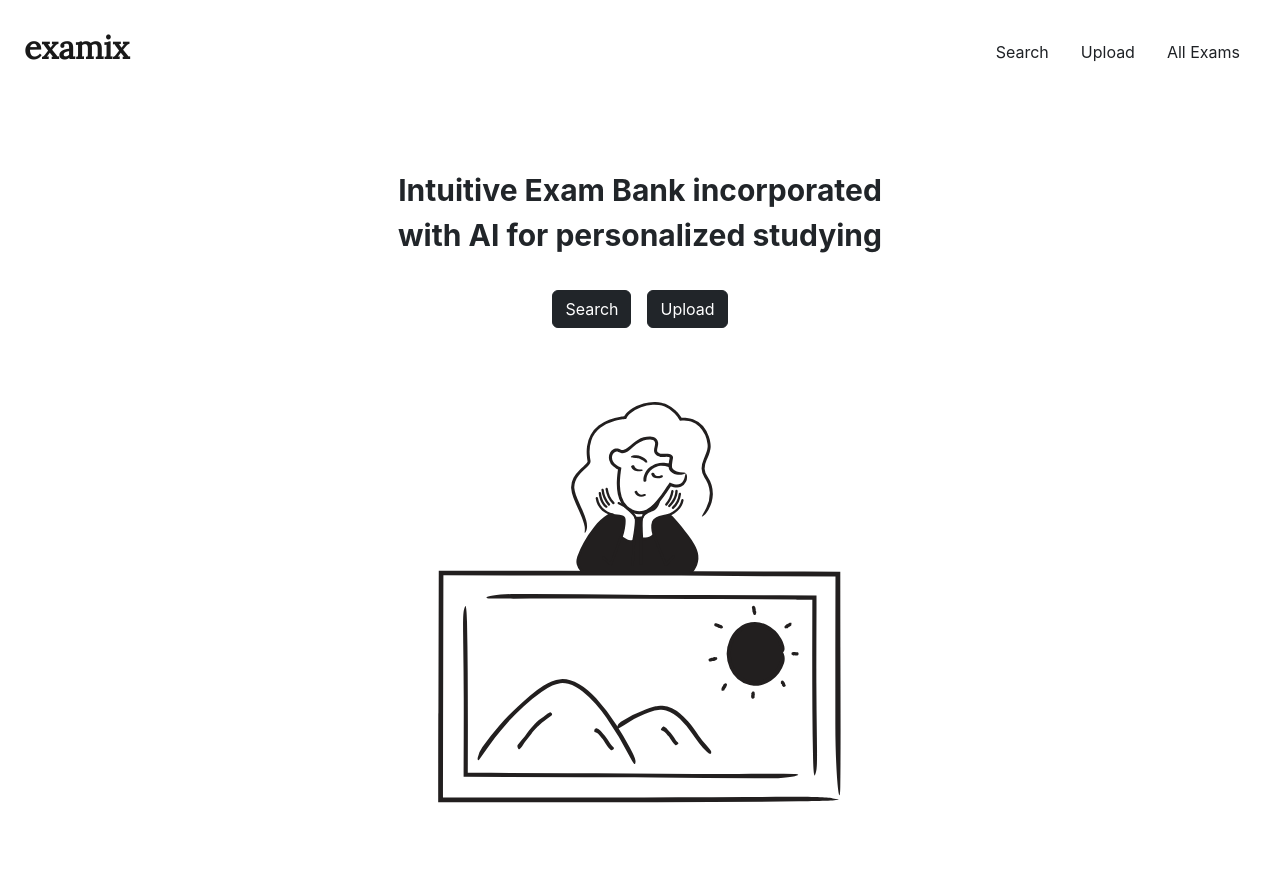
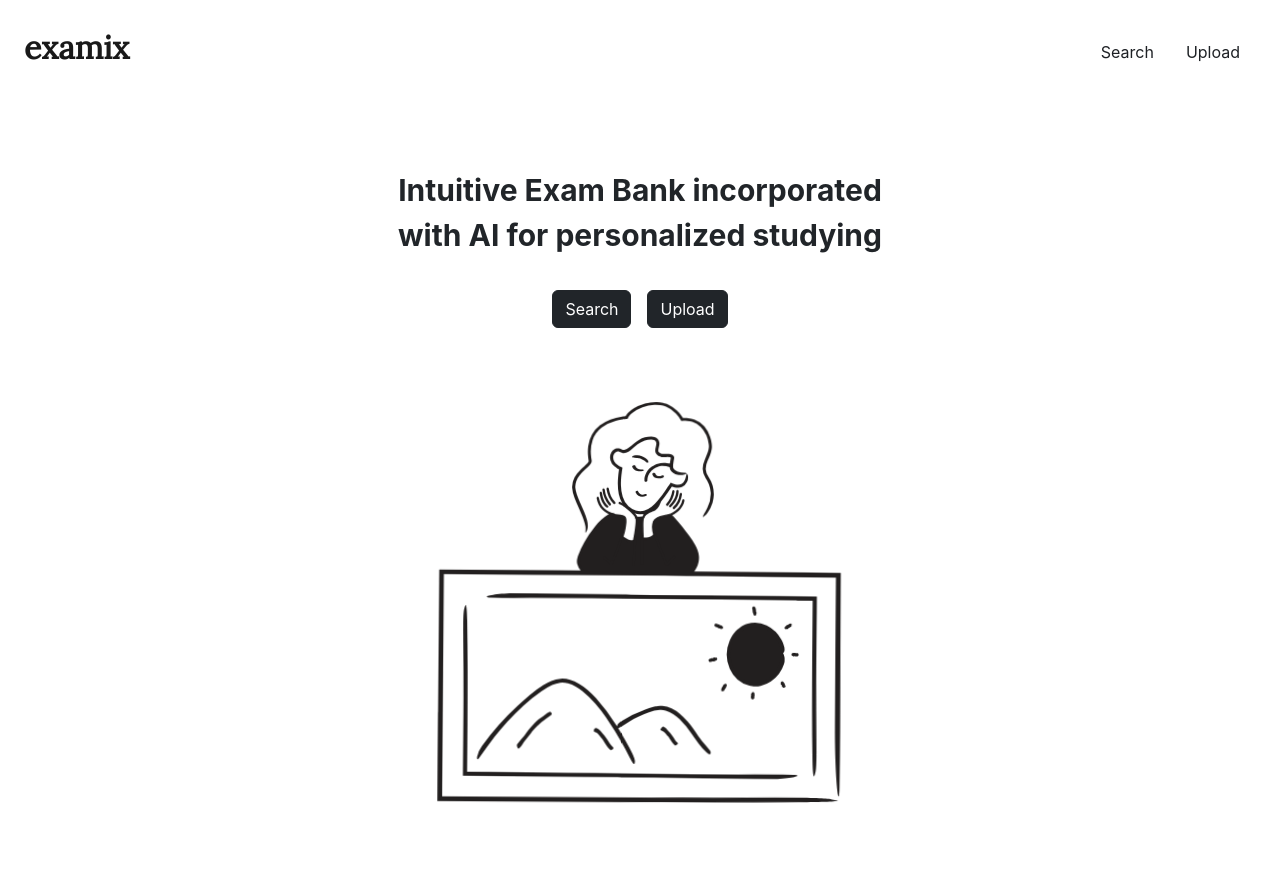
Before and after one commit to examix/examix, a Flask app: page / in a window 1280 px wide. Before the commit the page ends 803 px from the top, so only its background shows below. Run offline with Flask 3, Linux system fonts and the light colour scheme; some libraries are stand-ins or nearby versions.

Commit message:
more css changes

```diff
--- a/flaskr/templates/base.html
+++ b/flaskr/templates/base.html
@@ -24,9 +24,6 @@
         </li>
         <li class="nav-item mx-2">
           <a class="nav-link nav-items" href="create">Upload</a>
-        </li>
-        <li class="nav-item mx-2">
-          <a class="nav-link nav-items" href="cards">All Exams</a>
         </li>
       </ul>
     </div>
--- a/flaskr/templates/main/create.html
+++ b/flaskr/templates/main/create.html
@@ -52,7 +52,7 @@
       </div>
   </div>
   <div class="image">
-    <img src="{{ image_url }}" alt="calm person"/>
+    <img src="{{ image_url }}" alt="calm person" class="wobbling-svg"/>
   </div>
 </div>
 
--- a/flaskr/templates/main/index.html
+++ b/flaskr/templates/main/index.html
@@ -17,7 +17,7 @@
         <a class="btn btn-dark mx-2" href="/search">Search</a>
         <a class="btn btn-dark mx-2" href="/create">Upload</a>
       </div>
-      <img src="{{ image_url }}" alt="calm person" class="img-large mx-auto">
+      <img src="{{ image_url }}" alt="calm person" class="img-large mx-auto wobbling-svg">
     </div>
   </div>
 </div>
--- a/flaskr/templates/main/search.html
+++ b/flaskr/templates/main/search.html
@@ -6,7 +6,7 @@
 {% block content %}
 <div class="wrap" style="padding-right: 15%;">
     <div class="image">
-        <img src="{{ image_url }}" alt="calm person"/>
+        <img src="{{ image_url }}" alt="calm person" class="wobbling-svg"/>
     </div>
     <div class="content">
         <div class="center">
```
